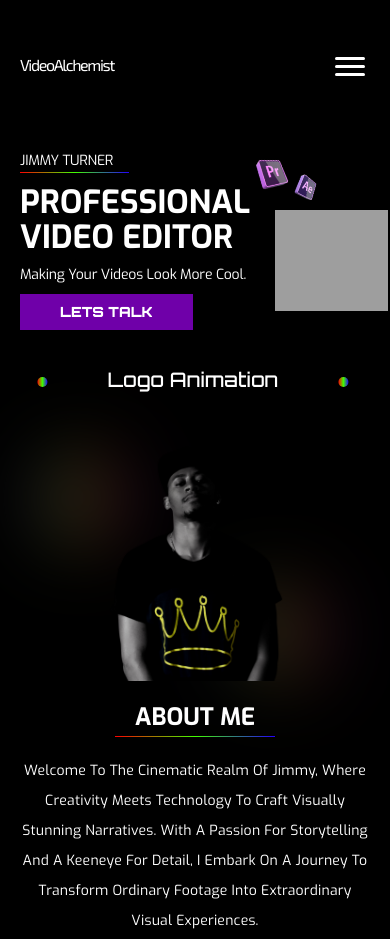
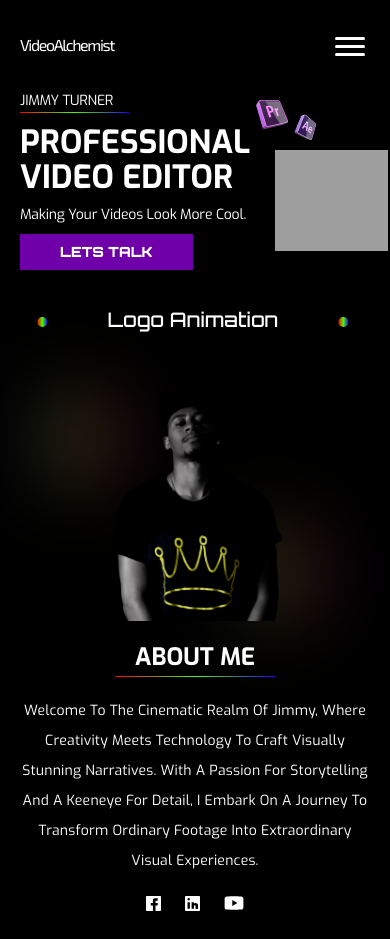
Before and after one commit to waleGGGGG/lessons, a plain HTML site: page lesson_18/index.html in a window 390 px wide. Shown: the top 939 px of the page. Drawn offline with nearby package versions, Linux system fonts and the light colour scheme; files that its build step writes are made by us from their sources; grey boxes are pictures that could not be loaded; files whose address does not match are found by name.

Commit message:
Add files via upload

```diff
--- a/lesson_18/scss/_header.scss
+++ b/lesson_18/scss/_header.scss
@@ -3,13 +3,10 @@
     position: sticky;
     top: 0;
     z-index: 1000;
-    margin-bottom: 20px;
 
     // .header__container
 
     &__container {
-        // padding-top: clamp(40px, calc(40px + (60 - 40) * ((100vw - 393px) / (1920 - 393))), 60px);
-        // padding-bottom: clamp(7px, calc(7px + (30 - 7) * ((100vw - 393px) / (1920 - 393))), 30px);
         padding-top: 10px;
         padding-bottom: 10px;
         min-height: 130px;
@@ -18,6 +15,10 @@
         column-gap: 40px;
         justify-content: space-between;
         position: relative;
+
+        @media (max-width: 768.98px) {
+            min-height: 90px;
+        }
     }
 }
 
--- a/lesson_18/scss/_page__hero-section.scss
+++ b/lesson_18/scss/_page__hero-section.scss
@@ -180,7 +180,6 @@
         }
 
         @media (max-width: 620.98px) {
-            padding-top: 3px;
 
             &__inner {
                 row-gap: 12px;
```
